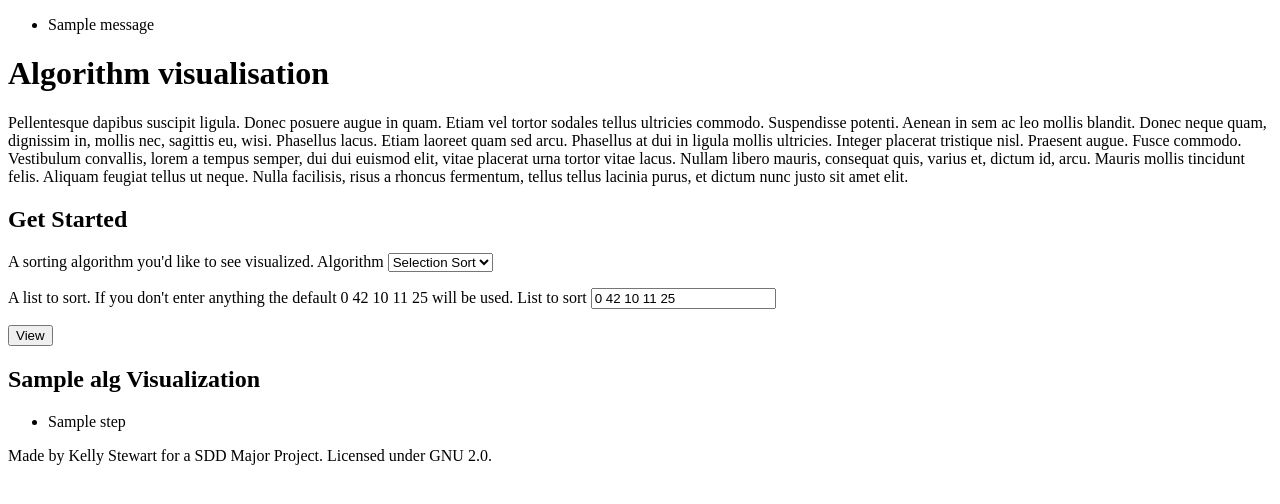
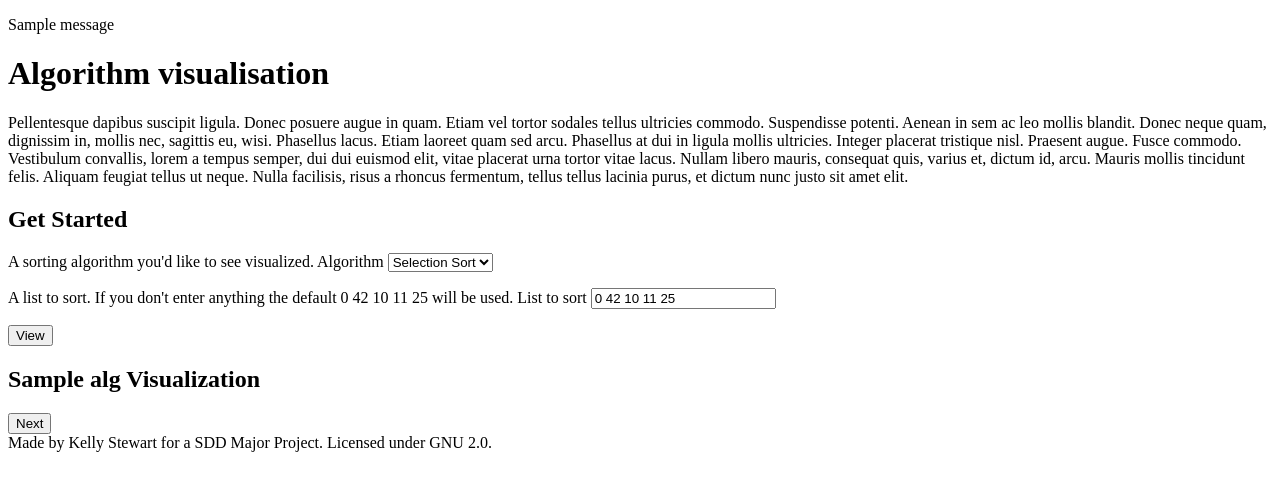
Before and after one commit to goldie103/viz-alg, a Flask app: template app/templates/index.html in a window 1280 px wide. Shown: the part 26-530 px from the top of the page. Run offline with Flask 2, Linux system fonts and the light colour scheme; the template is opened without the code that fills it: values that come from a table or form of the project are taken from there, most other values are stand-ins (such as "Sample title", 1, 10 or a date in 2020); one stand-in notice (Sample message) is shown; parts of the project's set-up code (start-up, migrations or seed data) failed here and were passed over; some libraries are stand-ins or nearby versions.

Commit message:
Remove unnecessary HTML tags and add base styles
CSS styles for visualising list items

```diff
--- /dev/null
+++ b/app/static/main.css
@@ -0,0 +1,16 @@
+ul {
+  padding: 0;
+}
+
+#viz > ul {
+  list-style-type: none;
+  display: none;
+}
+
+.viz-item {
+  width: 20px;
+  background-color: royalblue;
+  display: inline-block;
+  margin: 5px;
+  list-style-type: none;
+}
--- a/app/templates/_helper.html
+++ b/app/templates/_helper.html
@@ -6,7 +6,7 @@
   {% if field.errors %}
     <ul class="errors">
     {% for error in field.errors %}
-      <li>{{ error }}</li>
+      <li>{{ error }}
     {% endfor %}
     </ul>
   {% endif %}
--- a/app/templates/base.html
+++ b/app/templates/base.html
@@ -1,4 +1,5 @@
 <title>{{ title }} Viz-alg</title>
+<link rel="stylesheet" href="../static/main.css" />
 
 <header>
   <nav>
@@ -11,7 +12,7 @@
     <aside>
       <ul>
         {% for message in messages %}
-          <li>{{ message }}</li>
+          <li>{{ message }}
         {% endfor %}
       </ul>
     </aside>
--- a/app/templates/index.html
+++ b/app/templates/index.html
@@ -10,7 +10,7 @@ commodo. Vestibulum convallis, lorem a tempus semper, dui dui euismod elit,
     vitae placerat urna tortor vitae lacus. Nullam libero mauris, consequat quis,
     varius et, dictum id, arcu. Mauris mollis tincidunt felis. Aliquam feugiat
     tellus ut neque. Nulla facilisis, risus a rhoncus fermentum, tellus tellus
-lacinia purus, et dictum nunc justo sit amet elit.</p>
+    lacinia purus, et dictum nunc justo sit amet elit.
 
   {% if form %}
     <h2>Get Started</h2>
@@ -21,18 +21,23 @@ lacinia purus, et dictum nunc justo sit amet elit.</p>
       {{ render_field(form.alg) }}
       {{ render_field(form.source )}}
 
-  <p><input type="submit" value="View" /></p>
+      <p><input type="submit" value="View" />
     </form>
   {% endif %}
 
   {% if alg %}
-<section>
+    <section id="viz">
       <h2>{{ alg.name }} Visualization</h2>
       <ul>
         {% for step in alg.steps %}
-        <li>{{ step }}</li>
+          <li><ul>
+            {% for item in step %}
+              <li class="viz-item" style="height: {{ item }}">{{ item }}
+            {% endfor %}
+          </ul></li>
         {% endfor %}
       </ul>
+      <input type="button" value="Next" onclick="changeCurrentStep()"/>
     </section>
   {% endif %}
 
```
Lines whose indentation alone changed are shown as unchanged.
